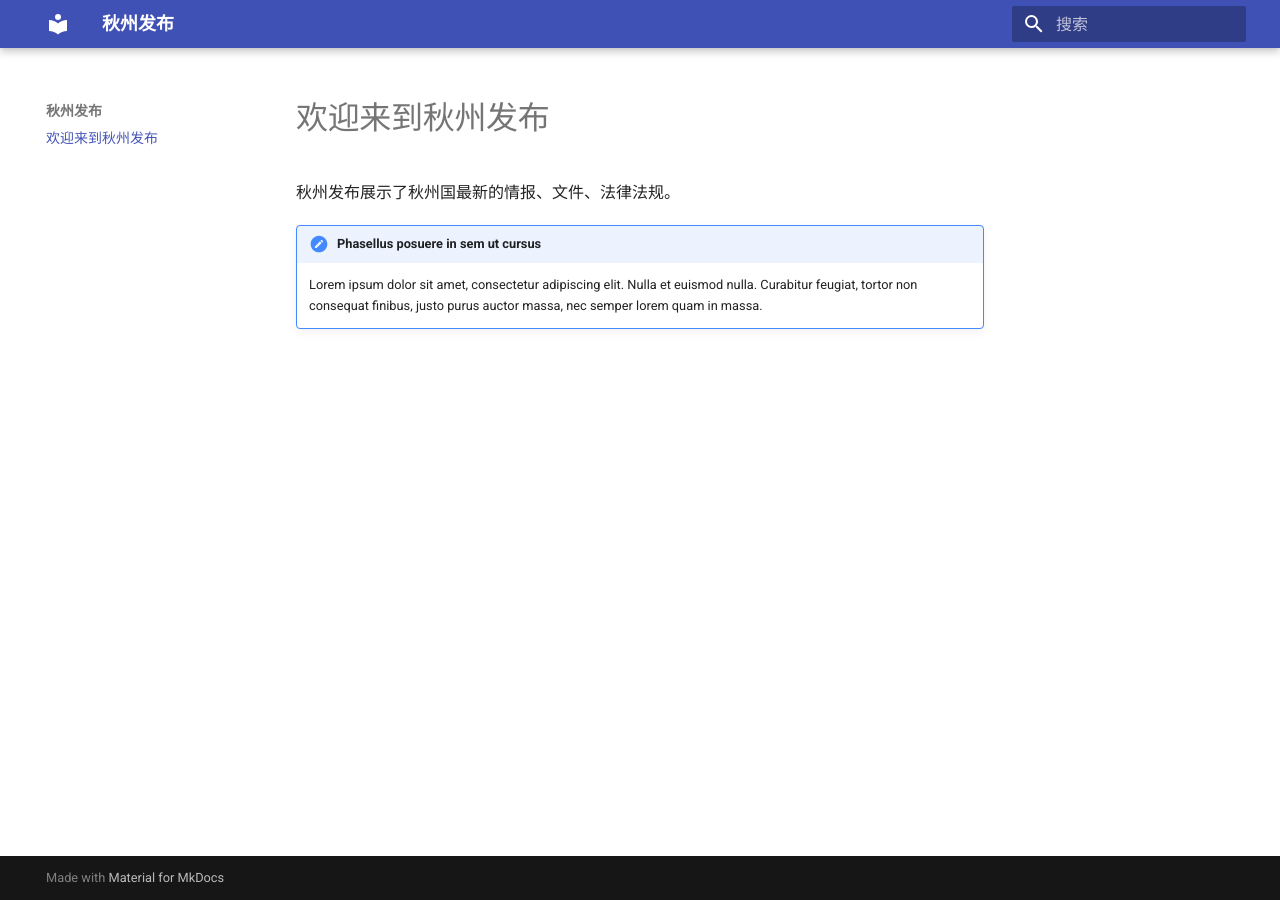
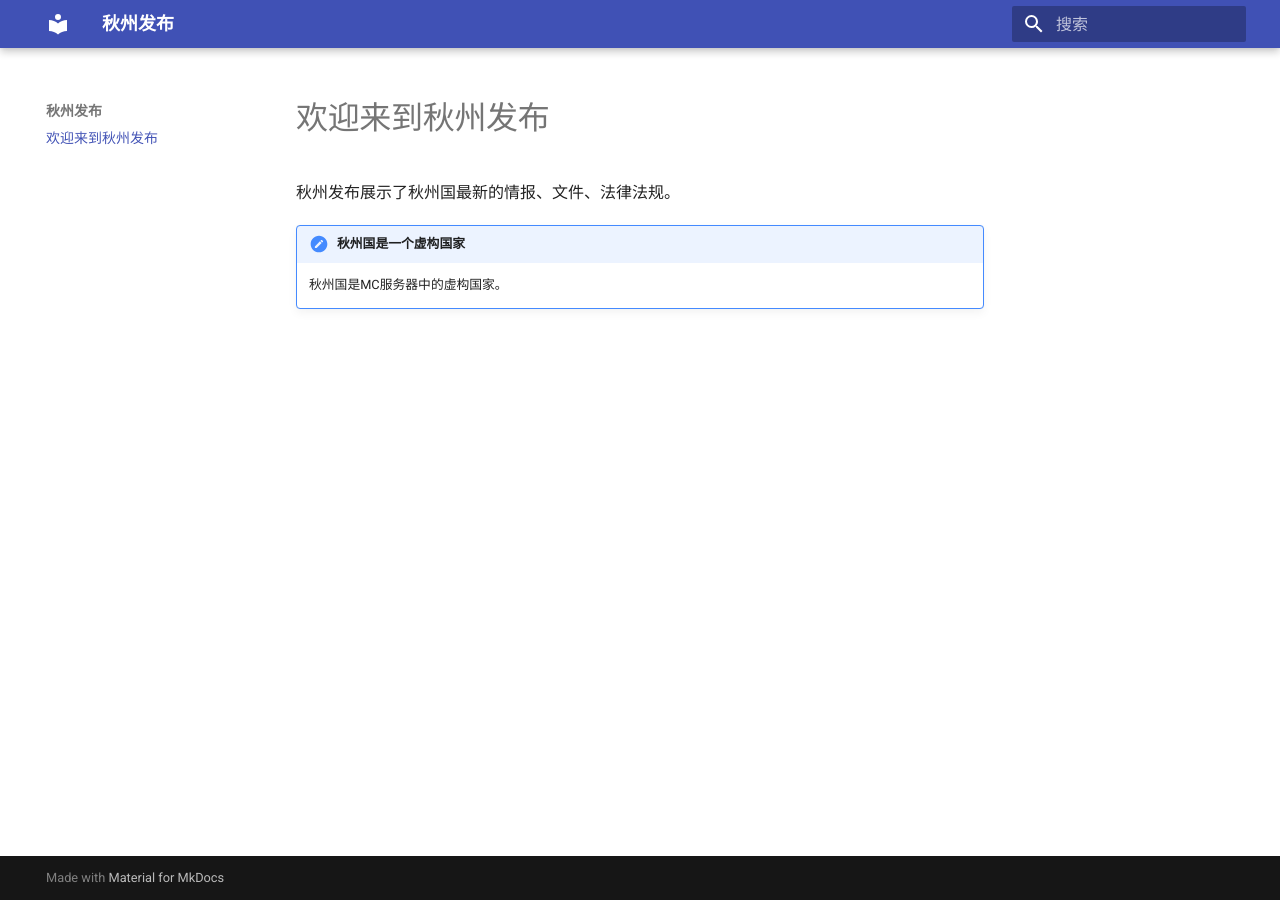
Before and after one commit to CNwenwen/fanbuqiuzhou, an MkDocs documentation site: the page built from docs/index.md, in a window 1280 px wide. Built offline with MkDocs 1.6.1 and Material for MkDocs 9.7.7, drawn with Linux system fonts in a browser that asks for light colours.

Commit message:
Revise content in index.md for clarity
Updated the note to clarify that 秋州国 is a fictional country.

```diff
--- a/docs/index.md
+++ b/docs/index.md
@@ -2,8 +2,6 @@
 
 秋州发布展示了秋州国最新的情报、文件、法律法规。
 
-!!! note "Phasellus posuere in sem ut cursus"
+!!! note "秋州国是一个虚构国家"
 
-    Lorem ipsum dolor sit amet, consectetur adipiscing elit. Nulla et euismod
-    nulla. Curabitur feugiat, tortor non consequat finibus, justo purus auctor
-    massa, nec semper lorem quam in massa.
+    秋州国是MC服务器中的虚构国家。
```
